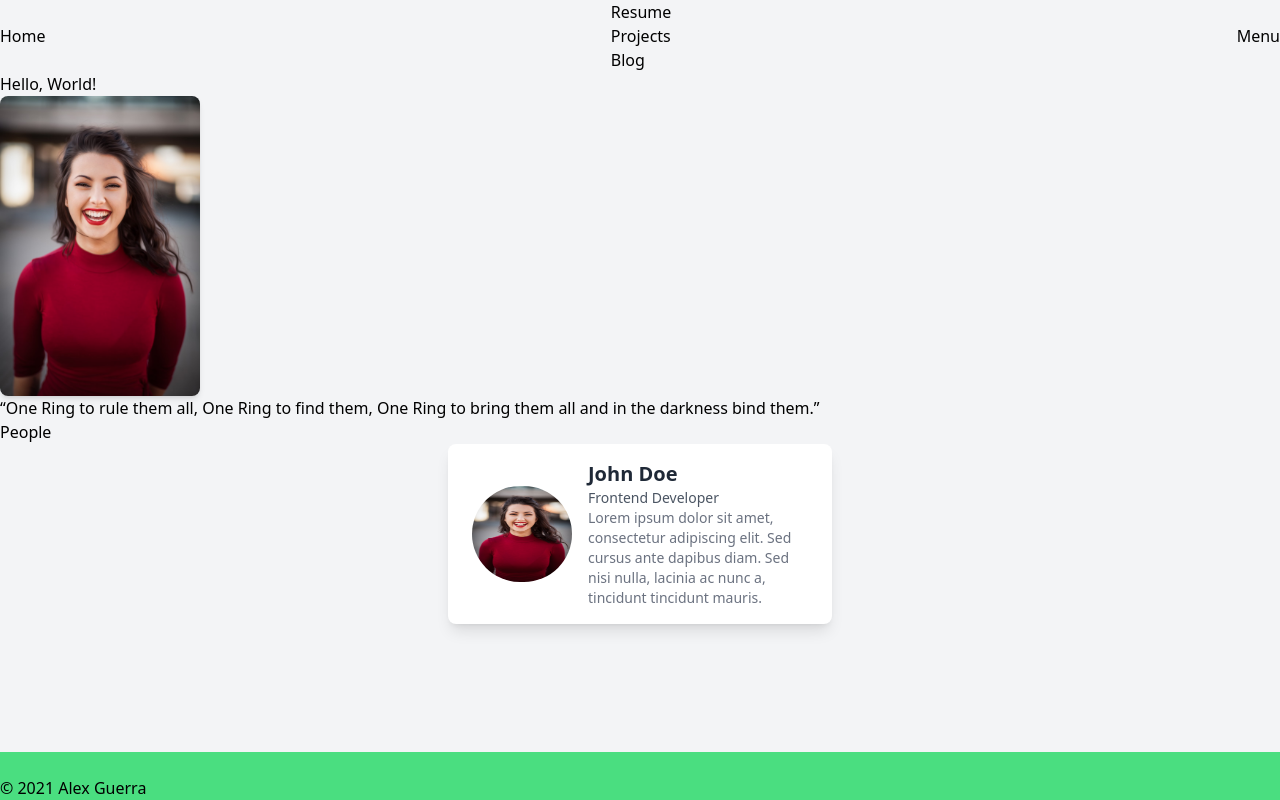
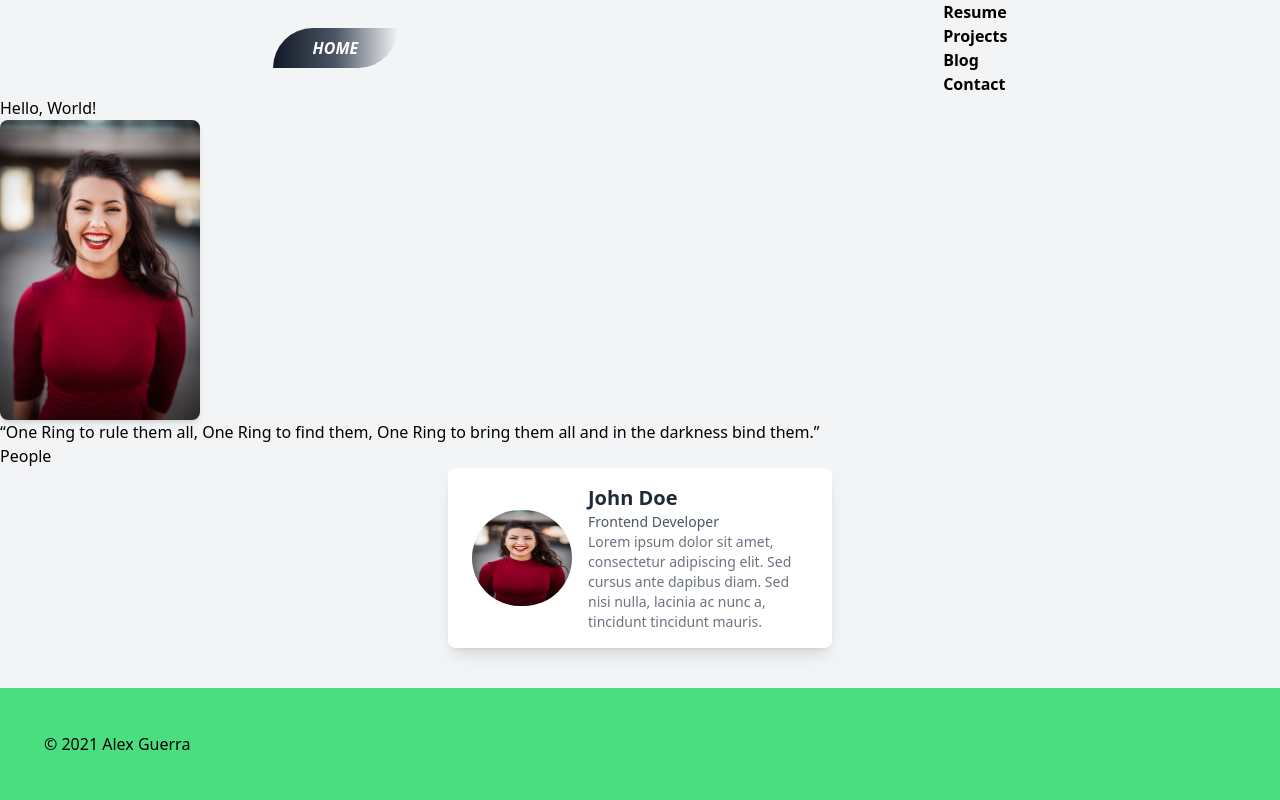
Before and after one commit to alexguerra-dev/guerra-codes, a Next.js app: page / in a window 1280 px wide. Built offline with nearby package versions, Linux system fonts and the light colour scheme.

Commit message:
chore: Add react-icons package for UI enhancements

```diff
--- a/package.json
+++ b/package.json
@@ -13,7 +13,8 @@
         "@vercel/speed-insights": "^1.0.12",
         "next": "14.2.4",
         "react": "^18",
-        "react-dom": "^18"
+        "react-dom": "^18",
+        "react-icons": "^5.2.1"
     },
     "devDependencies": {
         "postcss": "^8",
--- a/src/app/page.js
+++ b/src/app/page.js
@@ -53,7 +53,7 @@ export default function Home() {
                 </div>
             </main>
 
-            <footer className="mt-auto pt-6 bg-green-400">
+            <footer className="mt-auto p-11 bg-green-400">
                 <p>© 2021 Alex Guerra</p>
             </footer>
         </div>
--- a/src/app/ui/header.js
+++ b/src/app/ui/header.js
@@ -4,13 +4,25 @@ import React from 'react'
 import { useState } from 'react'
 import Link from 'next/link'
 
+import { GrClose } from 'react-icons/gr'
+import { GiHamburgerMenu } from 'react-icons/gi'
+
 const Header = () => {
     const [showMenu, setShowMenu] = useState(false)
 
     return (
-        <header className="flex flex-row items-center justify-between">
-            <Link href="/">Home</Link>
-            <nav>
+        <header className="flex flex-row items-center justify-between sm:justify-around">
+            <Link
+                href="/"
+                className="flex items-center
+                h-10 px-10 bg-gradient-to-r from-gray-900 via-gray-600 to gray-500
+                rounded-tl-full rounded-br-full
+                font-bold uppercase italic text-white
+                hover:opacity-90 "
+            >
+                Home
+            </Link>
+            <nav className="hidden sm:flex flex-row justify-between items-center gap-4 font-semibold">
                 <ul>
                     <li>
                         <Link href="/resume">Resume</Link>
@@ -21,12 +33,16 @@ const Header = () => {
                     <li>
                         <Link href="/blog">Blog</Link>
                     </li>
+
+                    <li>
+                        <Link href="/contact">Contact</Link>
+                    </li>
                 </ul>
             </nav>
 
-            <nav>
+            <nav className="sm:hidden flex flex-col items-end gap-1 font-semibold">
                 <button onClick={() => setShowMenu(!showMenu)}>
-                    {showMenu ? 'Close' : 'Menu'}
+                    {showMenu ? <GrClose /> : <GiHamburgerMenu />}
                 </button>
                 {showMenu && (
                     <ul>
```
Also changed, not shown: 1 other file (tests, documents, lock files or other folders).
